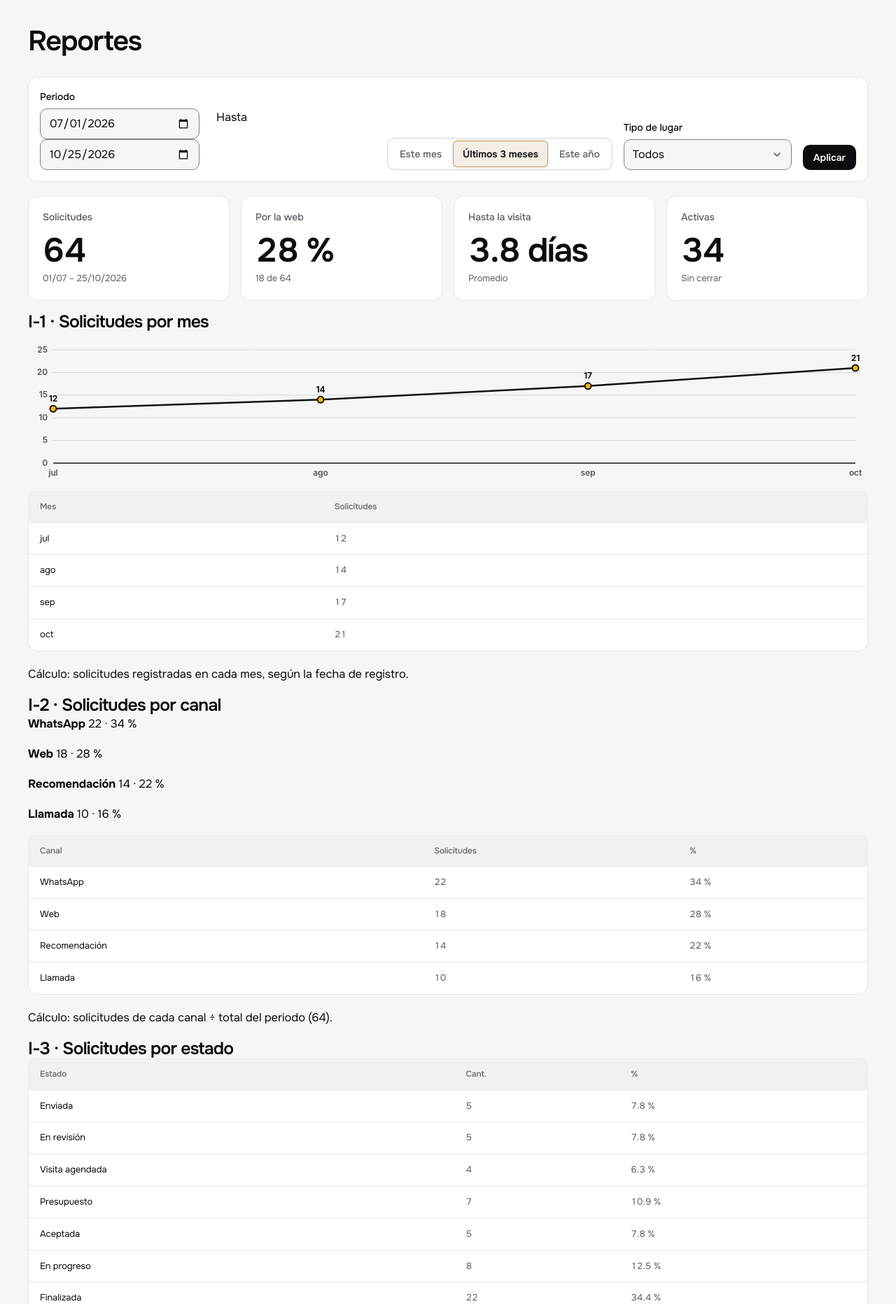
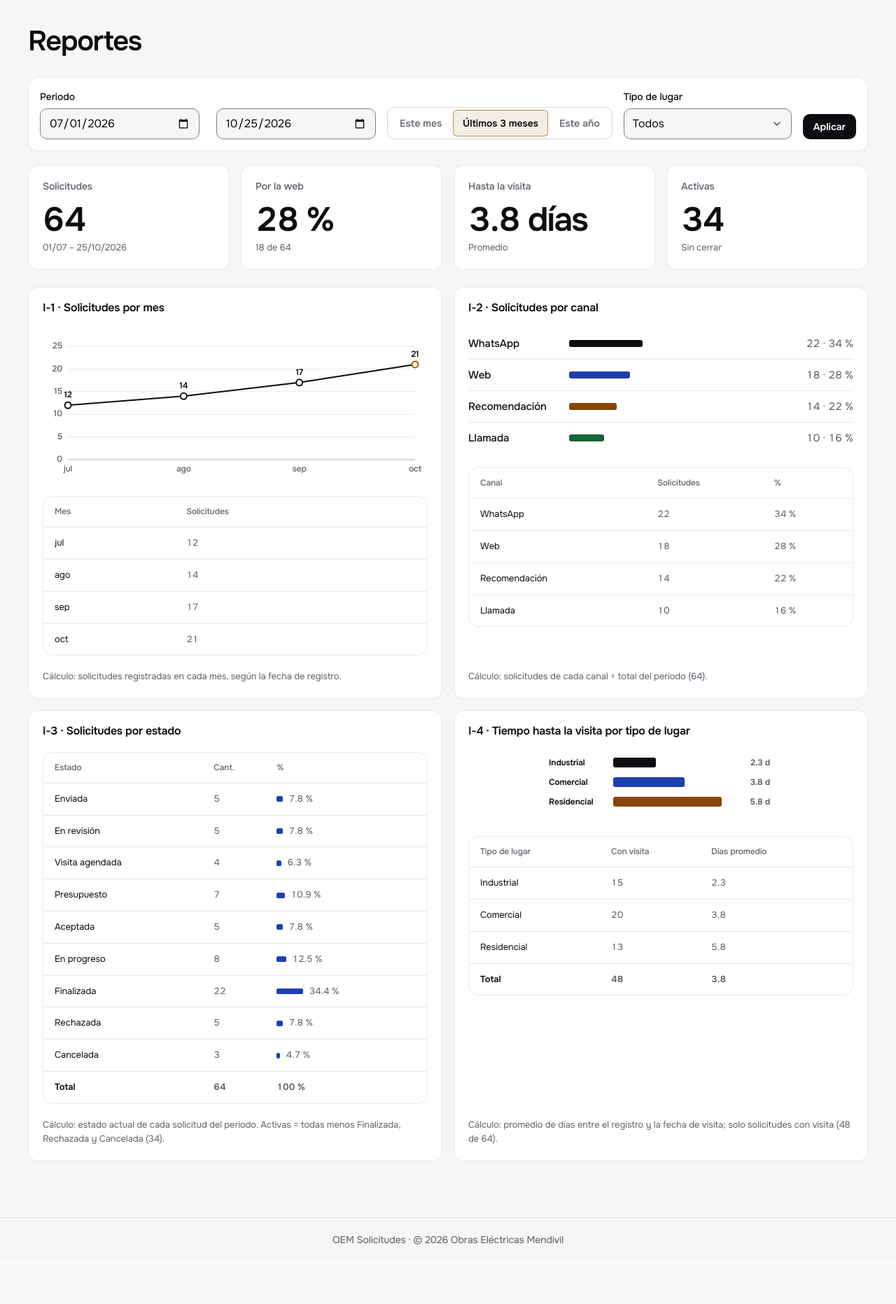
Before and after one commit to scaryf11sh/Proyecto-Web, a PHP site: page /reportes.php in a window 1280 px wide. Shown: the part 70-1934 px from the top of the page at 70% size. After the commit the page ends 1849 px from the top, so only its background shows below. Run offline with PHP 8.4, Linux system fonts and the light colour scheme; a user stored in the database is signed in; data comes from the database, SQL or seed files in the repository.

Commit message:
reportes: gráficas con colores del tema

```diff
--- a/css/styles.css
+++ b/css/styles.css
@@ -1690,3 +1690,143 @@ a.tarjeta-kpi:hover::after { border-color: var(--texto); transform: translateX(2
   gap: 0.75rem;
   margin-top: 1.5rem;
 }
+
+/* ===== Reportes ===== */
+
+.reportes-grid {
+  display: grid;
+  gap: 1rem;
+  margin-top: 1.5rem;
+}
+
+@media (min-width: 64rem) {
+  .reportes-grid { grid-template-columns: repeat(2, minmax(0, 1fr)); }
+}
+
+.tarjeta-reporte {
+  display: flex;
+  flex-direction: column;
+  gap: 1.25rem;
+  min-width: 0;
+  padding: 1.25rem;
+  background: var(--surface);
+  border: 1px solid var(--linea);
+  border-radius: var(--r-lg);
+  box-shadow: var(--sombra-tarjeta);
+}
+
+.tarjeta-reporte__titulo { font-size: 1rem; letter-spacing: -0.015em; }
+
+.tarjeta-reporte__lienzo { min-width: 0; }
+
+.tarjeta-reporte__lienzo canvas { display: block; max-width: 100%; }
+
+.tarjeta-reporte__nota {
+  margin: auto 0 0;
+  color: var(--texto-3);
+  font-size: 0.8125rem;
+}
+
+.tarjeta-reporte .tabla-contenedor { margin-bottom: 0; background: transparent; border-color: var(--linea); }
+.tarjeta-reporte .tabla-datos th { background: transparent; }
+.tarjeta-reporte .tabla-datos tbody tr:hover { background: transparent; }
+
+.barra-horizontal {
+  display: block;
+  min-width: 2px;
+  max-width: 100%;
+  height: 0.625rem;
+  background: var(--texto);
+  border-radius: 3px;
+}
+
+.barra-horizontal--secundaria,
+#grafica-i2 p:nth-child(2) .barra-horizontal { background: var(--info); }
+.barra-horizontal--terciaria,
+#grafica-i2 p:nth-child(3) .barra-horizontal { background: var(--aviso); }
+.barra-horizontal--cuaternaria,
+#grafica-i2 p:nth-child(4) .barra-horizontal { background: var(--exito); }
+
+#grafica-i2 p {
+  display: grid;
+  grid-template-columns: 6.75rem minmax(0, 1fr) 4.5rem;
+  align-items: center;
+  gap: 0.5rem;
+  margin: 0;
+  padding: 0.625rem 0;
+  border-bottom: 1px solid var(--linea);
+  color: var(--texto-2);
+  font-size: 0.9375rem;
+  font-variant-numeric: tabular-nums;
+}
+
+#grafica-i2 p strong { color: var(--texto); font-weight: 500; }
+
+@media (min-width: 30rem) {
+  #grafica-i2 p {
+    grid-template-columns: 8.25rem minmax(0, 1fr) 5.25rem;
+    gap: 0.75rem;
+  }
+}
+
+#grafica-i2 p:last-child { border-bottom: 0; }
+#grafica-i2 p > span:last-child { text-align: right; white-space: nowrap; }
+
+.barra-estado-mini {
+  display: inline-block;
+  vertical-align: middle;
+  height: 0.5rem;
+  min-width: 2px;
+  margin-right: 0.5rem;
+  background: var(--info);
+  border-radius: 2px;
+}
+
+/* ===== Utilidades ===== */
+
+.sr-only {
+  position: absolute;
+  width: 1px;
+  height: 1px;
+  margin: -1px;
+  padding: 0;
+  overflow: hidden;
+  clip: rect(0 0 0 0);
+  white-space: nowrap;
+  border: 0;
+}
+
+.texto-mono {
+  font-family: var(--mono);
+  font-size: 0.875rem;
+  font-weight: 500;
+  font-variant-numeric: tabular-nums;
+  white-space: nowrap;
+}
+
+.texto-negrita { font-weight: 600; }
+
+.kbd {
+  display: inline-flex;
+  align-items: center;
+  justify-content: center;
+  min-width: 1.5rem;
+  height: 1.5rem;
+  padding: 0 0.375rem;
+  background: var(--surface);
+  border: 1px solid var(--linea-2);
+  border-bottom-width: 2px;
+  border-radius: var(--r-sm);
+  color: var(--texto);
+  font: 500 0.75rem/1 var(--mono);
+}
+
+@media (prefers-reduced-motion: reduce) {
+  *,
+  *::before,
+  *::after {
+    transition: none !important;
+    animation: none !important;
+    scroll-behavior: auto !important;
+  }
+}
--- a/js/reportes.js
+++ b/js/reportes.js
@@ -10,6 +10,21 @@
       return null;
     }
   }
+
+  // light-dark() no se puede pasar al canvas ni a atributos SVG: se resuelve con un elemento de prueba.
+  var sonda = null;
+  function tema(nombre, respaldo) {
+    if (!sonda) {
+      sonda = document.createElement('span');
+      sonda.hidden = true;
+      document.body.appendChild(sonda);
+    }
+    sonda.style.color = '';
+    sonda.style.color = 'var(' + nombre + ')';
+    return window.getComputedStyle(sonda).color || respaldo;
+  }
+
+  var FUENTE = 'Onest, system-ui, -apple-system, "Segoe UI", Roboto, sans-serif';
 
   function calcularRangoPeriodo(atajo, fechaReferencia) {
     var ref = /^\d{4}-\d{2}-\d{2}$/.test(fechaReferencia || '') ? fechaReferencia : '2026-10-25';
@@ -109,21 +124,26 @@
     var maxEje = Math.max(25, Math.ceil(maxDato / 5) * 5);
     var pasoEje = Math.max(5, Math.round(maxEje / 5));
 
-    ctx.font = '600 12px -apple-system, BlinkMacSystemFont, "Segoe UI", Roboto, sans-serif';
+    var cTexto = tema('--texto', '#f2f2f3');
+    var cTexto2 = tema('--texto-2', '#9b9da4');
+    var cAcento = tema('--acento', '#f5b83d');
+    var cFondo = tema('--surface', '#121317');
+
+    ctx.font = '500 12px ' + FUENTE;
     ctx.textBaseline = 'middle';
 
     for (var valor = 0; valor <= maxEje; valor += pasoEje) {
       var proporcion = valor / maxEje;
       var y = padArr + altoArea - proporcion * altoArea;
 
-      ctx.strokeStyle = valor === 0 ? '#111111' : '#d0d5dd';
-      ctx.lineWidth = valor === 0 ? 1.5 : 1;
+      ctx.strokeStyle = valor === 0 ? tema('--linea-3', 'rgba(255, 255, 255, 0.28)') : tema('--linea', 'rgba(255, 255, 255, 0.08)');
+      ctx.lineWidth = 1;
       ctx.beginPath();
       ctx.moveTo(padIzq, y);
       ctx.lineTo(padIzq + anchoArea, y);
       ctx.stroke();
 
-      ctx.fillStyle = '#555555';
+      ctx.fillStyle = cTexto2;
       ctx.textAlign = 'right';
       ctx.fillText(String(valor), padIzq - 8, y);
     }
@@ -144,8 +164,8 @@
       };
     });
 
-    ctx.strokeStyle = '#111111';
-    ctx.lineWidth = 2.5;
+    ctx.strokeStyle = cTexto;
+    ctx.lineWidth = 2;
     ctx.lineJoin = 'round';
     ctx.lineCap = 'round';
     ctx.beginPath();
@@ -155,23 +175,24 @@
     });
     ctx.stroke();
 
-    puntos.forEach(function (p) {
-      ctx.fillStyle = '#f2b705';
-      ctx.strokeStyle = '#111111';
+    puntos.forEach(function (p, i) {
+      ctx.fillStyle = cFondo;
+      // El último mes, el vigente, va en ámbar.
+      ctx.strokeStyle = i === puntos.length - 1 ? cAcento : cTexto;
       ctx.lineWidth = 2;
       ctx.beginPath();
       ctx.arc(p.x, p.y, 4.5, 0, Math.PI * 2);
       ctx.fill();
       ctx.stroke();
 
-      ctx.fillStyle = '#111111';
-      ctx.font = '700 12px -apple-system, BlinkMacSystemFont, "Segoe UI", Roboto, sans-serif';
+      ctx.fillStyle = cTexto;
+      ctx.font = '600 12px ' + FUENTE;
       ctx.textAlign = 'center';
       ctx.textBaseline = 'bottom';
       ctx.fillText(String(p.cantidad), p.x, Math.max(14, p.y - 8));
 
-      ctx.fillStyle = '#555555';
-      ctx.font = '600 12px -apple-system, BlinkMacSystemFont, "Segoe UI", Roboto, sans-serif';
+      ctx.fillStyle = cTexto2;
+      ctx.font = '500 12px ' + FUENTE;
       ctx.textBaseline = 'top';
       ctx.fillText(p.etiqueta, p.x, padArr + altoArea + 8);
     });
@@ -190,10 +211,10 @@
     var reduceMotion = window.matchMedia && window.matchMedia('(prefers-reduced-motion: reduce)').matches;
 
     barras.forEach(function (barra, idx) {
-      var mod = modificadores[idx] || 'barra-horizontal--cuaternaria';
+      var mod = idx < modificadores.length ? modificadores[idx] : 'barra-horizontal--cuaternaria';
       if (mod) barra.classList.add(mod);
       if (!reduceMotion) {
-        barra.style.transition = 'width 160ms ease-out';
+        barra.style.transition = 'width 180ms ease-out';
       }
       if (Array.isArray(filas) && filas[idx] && typeof filas[idx].porcentaje !== 'undefined') {
         barra.style.width = Math.max(0, Math.min(100, Number(filas[idx].porcentaje) || 0)) + '%';
@@ -265,7 +286,7 @@
       var textoSector = document.createElementNS(ns, 'text');
       textoSector.setAttribute('x', '0');
       textoSector.setAttribute('y', String(y + 13));
-      textoSector.setAttribute('fill', '#111111');
+      textoSector.setAttribute('fill', tema('--texto', '#f2f2f3'));
       textoSector.setAttribute('font-size', '12');
       textoSector.setAttribute('font-weight', '600');
       textoSector.textContent = f.sector;
@@ -277,14 +298,14 @@
       rect.setAttribute('width', String(anchoBarra));
       rect.setAttribute('height', '14');
       rect.setAttribute('rx', '3');
-      rect.setAttribute('fill', i === 0 ? '#111111' : (i === 1 ? '#555555' : '#7a7f87'));
+      rect.setAttribute('fill', i === 0 ? tema('--texto', '#f2f2f3') : (i === 1 ? tema('--info', '#8aabff') : tema('--aviso', '#e9a23b')));
       svg.appendChild(rect);
 
       var textoValor = document.createElementNS(ns, 'text');
       textoValor.setAttribute('x', '316');
       textoValor.setAttribute('y', String(y + 13));
       textoValor.setAttribute('text-anchor', 'end');
-      textoValor.setAttribute('fill', '#555555');
+      textoValor.setAttribute('fill', tema('--texto-2', '#9b9da4'));
       textoValor.setAttribute('font-size', '12');
       textoValor.setAttribute('font-weight', '600');
       textoValor.textContent = f.dias_promedio.toFixed(1) + ' d';
@@ -315,6 +336,12 @@
 
     renderizarTodo();
 
+    document.addEventListener('oem-tema', function () {
+      var viejo = document.querySelector('#grafica-i4 svg[data-grafica="i4"]');
+      if (viejo) viejo.remove();
+      renderizarTodo();
+    });
+
     var rafId = null;
     window.addEventListener('resize', function () {
       if (rafId) window.cancelAnimationFrame(rafId);
```
